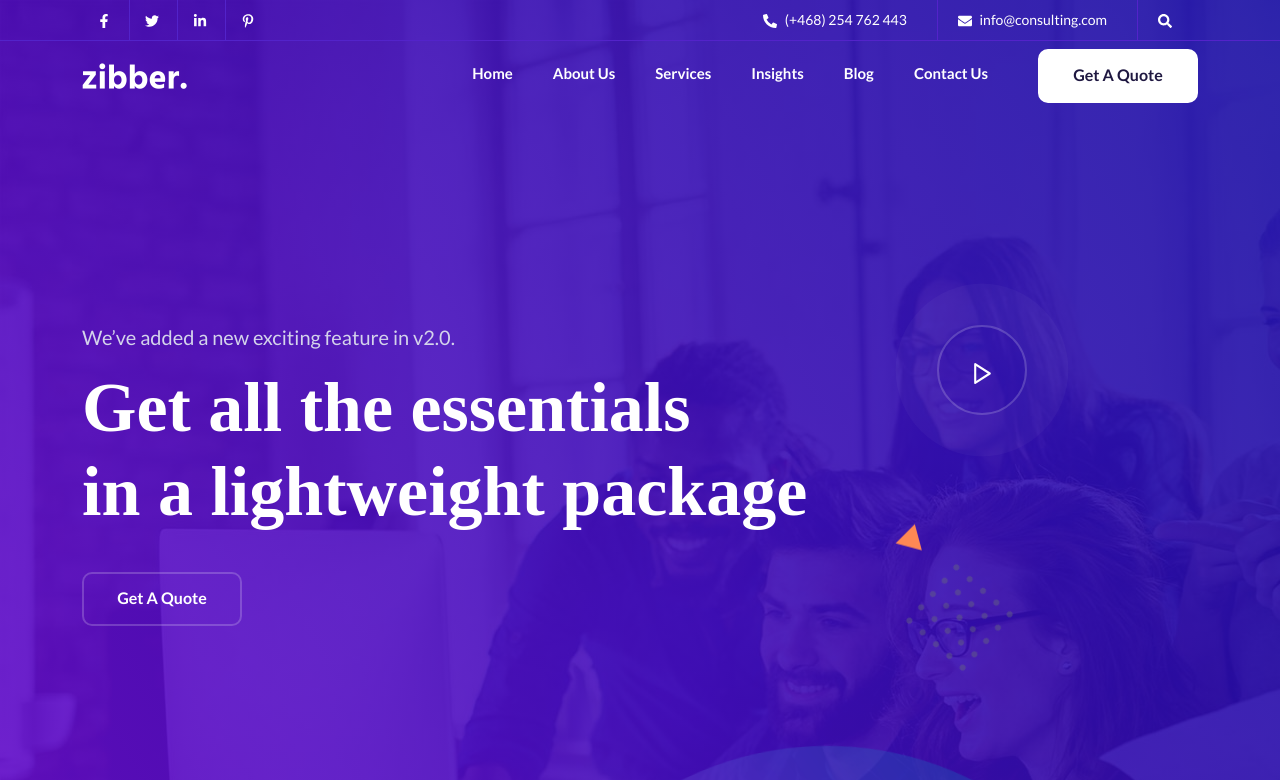
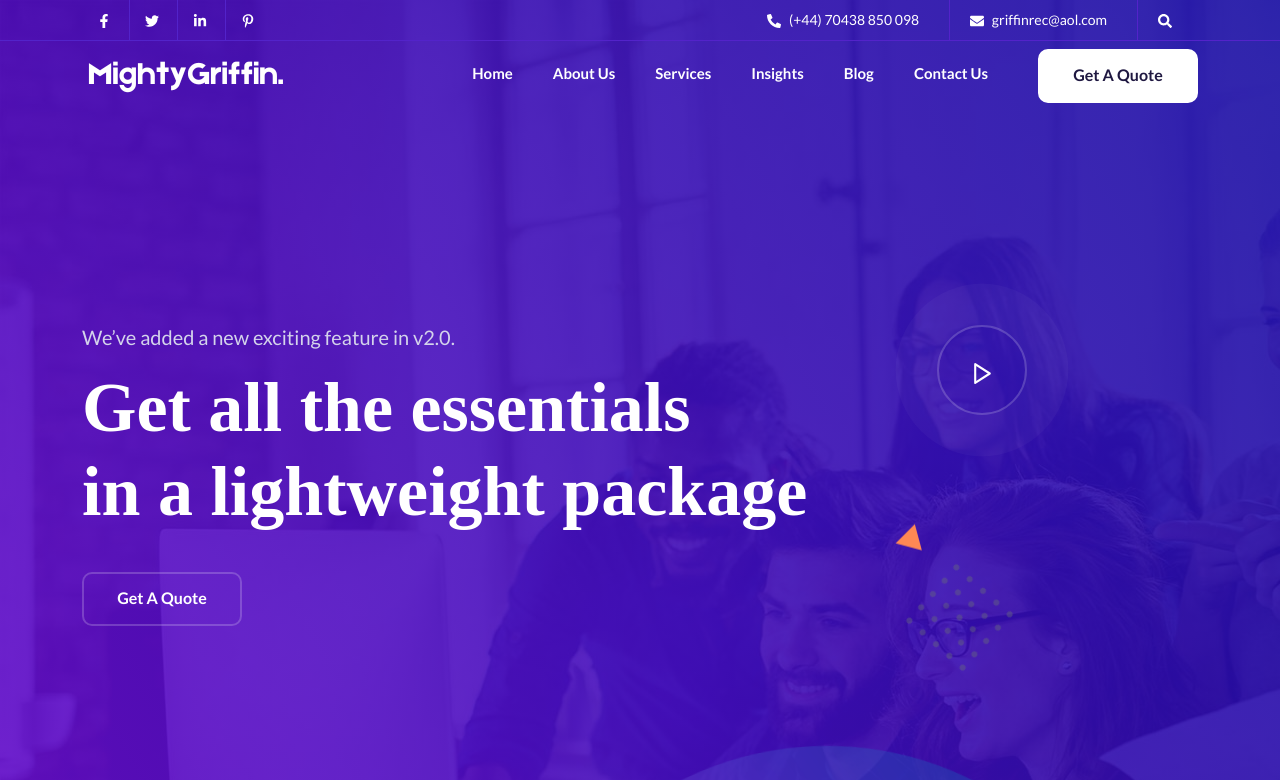
Before and after one commit to felixodette/zibber, a React (Create React App) app: page / in a window 1280 px wide. Shown: the top 780 px of the page. Built offline with nearby package versions, Linux system fonts and the light colour scheme; a web font is replaced by a local one.

Commit message:
Add logo and remove home sub menus

```diff
--- a/src/pages/Home/HomeOneHeader/HomeOneHeader.js
+++ b/src/pages/Home/HomeOneHeader/HomeOneHeader.js
@@ -32,13 +32,13 @@ const HomeOneHeader = () => {
                                  <li>
                                     <a href="tel:(+44)-70438-850-098">
                                        <i > <FaPhoneAlt/> </i>
-                                       (+468) 254 762 443
+                                       (+44) 70438 850 098
                                     </a>
                                  </li>
                                  <li>
                                     <a href="mailto:info@consulting.com">
                                        <i > <FaEnvelope/> </i>
-                                       info@consulting.com
+                                       griffinrec@aol.com
                                     </a>
                                  </li>
                                  <li>
@@ -58,7 +58,7 @@ const HomeOneHeader = () => {
                         <div className="col-xl-3 col-lg-3 col-md-6 col-sm-6 col-6">
                            <div className="logo">
                               <NavLink to="/">
-                                 <img src="assets/img/logo/logo.png" alt="logo"/>
+                                 <img src="assets/img/logo/Griffin - Logo.png" alt="logo"/>
                               </NavLink>
                            </div>
                            <div className="logo-gradient">
@@ -74,26 +74,26 @@ const HomeOneHeader = () => {
                                     <ul>
                                        <li>
                                           <NavLink  to="/home">Home</NavLink>
-                                          <ul className="submenu">
-                                             <li><NavLink to="/home">Home Style 1</NavLink></li>
-                                             <li>
-                                                <NavLink to="/homeTwo">Home Style 2</NavLink>
-                                                <ul className="submenu">
-                                                   <li><NavLink to="/home">Home Style 1</NavLink></li>
-                                                   <li><NavLink to="/homeTwo">Home Style 2</NavLink></li>
-                                                   <li><NavLink to="/homeThree">Home Style 3</NavLink></li>
-                                                </ul>
-                                             </li>
-                                             <li>
-                                                <NavLink to="/homeThree">Home Style 3</NavLink>
-                                                <ul className="submenu">
-                                                   <li><NavLink to="/headerStyleFour">Header Syle 4</NavLink></li>
-                                                   <li><NavLink to="/headerStyleFive">Header Syle 5</NavLink></li>
-                                                   <li><NavLink to="/headerStyleSix">Header Syle 6</NavLink></li>
-                                                   <li><NavLink to="/headerStyleSeven">Header Syle 7</NavLink></li>
-                                                </ul>
-                                             </li>
-                                          </ul>
+                                          {/*<ul className="submenu">*/}
+                                          {/*   <li><NavLink to="/home">Home Style 1</NavLink></li>*/}
+                                          {/*   <li>*/}
+                                          {/*      <NavLink to="/homeTwo">Home Style 2</NavLink>*/}
+                                          {/*      <ul className="submenu">*/}
+                                          {/*         <li><NavLink to="/home">Home Style 1</NavLink></li>*/}
+                                          {/*         <li><NavLink to="/homeTwo">Home Style 2</NavLink></li>*/}
+                                          {/*         <li><NavLink to="/homeThree">Home Style 3</NavLink></li>*/}
+                                          {/*      </ul>*/}
+                                          {/*   </li>*/}
+                                          {/*   <li>*/}
+                                          {/*      <NavLink to="/homeThree">Home Style 3</NavLink>*/}
+                                          {/*      <ul className="submenu">*/}
+                                          {/*         <li><NavLink to="/headerStyleFour">Header Syle 4</NavLink></li>*/}
+                                          {/*         <li><NavLink to="/headerStyleFive">Header Syle 5</NavLink></li>*/}
+                                          {/*         <li><NavLink to="/headerStyleSix">Header Syle 6</NavLink></li>*/}
+                                          {/*         <li><NavLink to="/headerStyleSeven">Header Syle 7</NavLink></li>*/}
+                                          {/*      </ul>*/}
+                                          {/*   </li>*/}
+                                          {/*</ul>*/}
                                        </li>
                                        <li><NavLink to="/about">About Us </NavLink></li>
                                        <li>
```
Also changed, not shown: public/assets/img/logo/Griffin - Logo.png (added).
